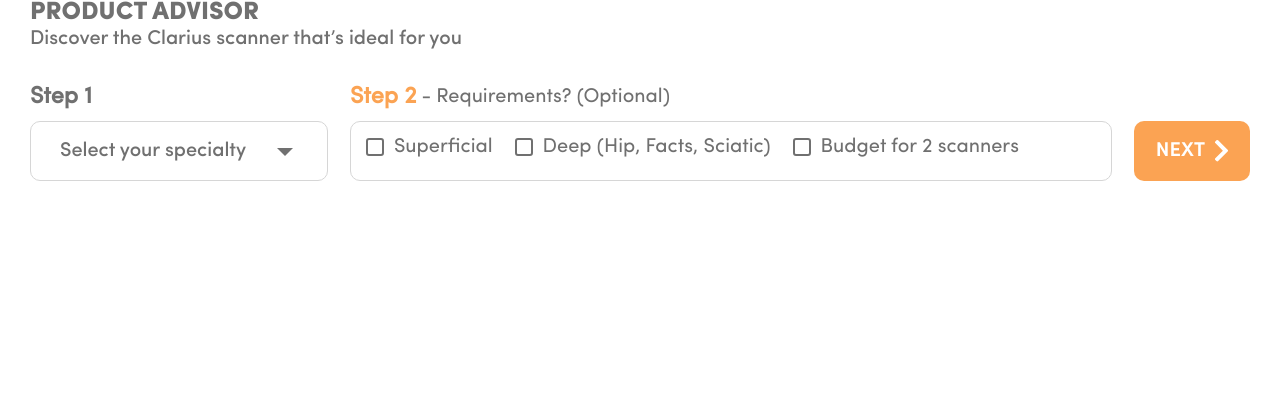
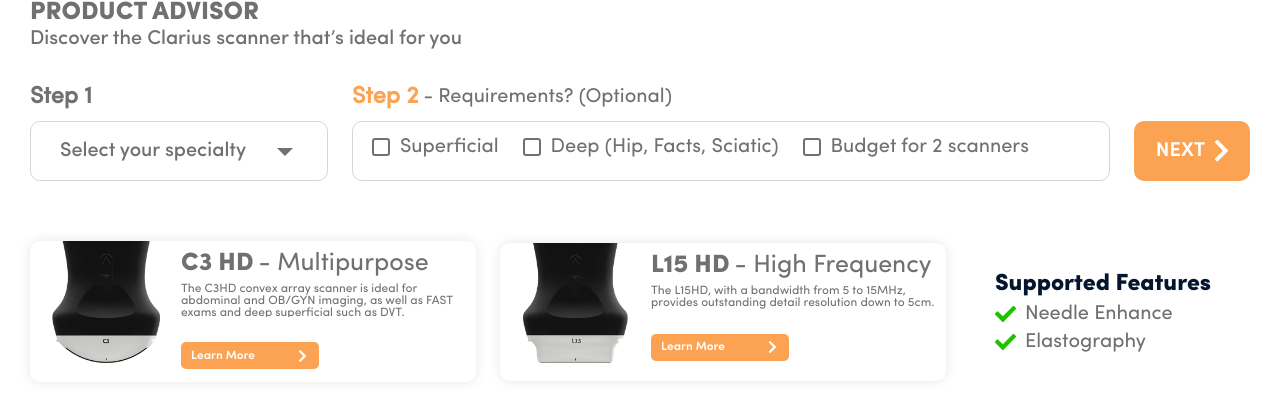
Before and after one commit to SeryogaGitHub/clarius, a website: page app/index.html in a window 1280 px wide. Drawn offline with nearby package versions, Linux system fonts and the light colour scheme.

Commit message:
стилізація продуктів

```diff
--- a/app/index.html
+++ b/app/index.html
@@ -65,10 +65,10 @@
                 <li class="item">Vascular Access</li>
                 <li class="item">Vascular Surgery</li>
                 <li class="item">Veterinary Medicine</li>
-              </ul>
-            </div>
-          </div>
-        </div>
+              </ul><!-- .list -->
+            </div><!-- .dropdown-container -->
+          </div><!-- #specialty-list -->
+        </div><!-- .step-1 -->
 
         <div class="step-2">
           <div class="title">
@@ -96,7 +96,7 @@
               </div>
             </div>
           </div>
-        </div>
+        </div><!-- .step-2 -->
 
         <button class="next-btn">
           NEXT
@@ -104,9 +104,66 @@
           <svg xmlns="http://www.w3.org/2000/svg" width="12.976" height="21.381" viewBox="0 0 12.976 21.381">
             <path id="chevron-right-solid" d="M40.126,49.179,30.61,58.694a1.175,1.175,0,0,1-1.662,0l-1.11-1.11a1.175,1.175,0,0,1,0-1.66l7.541-7.577-7.541-7.577a1.175,1.175,0,0,1,0-1.66L28.948,38a1.175,1.175,0,0,1,1.662,0l9.516,9.516A1.175,1.175,0,0,1,40.126,49.179Z" transform="translate(-27.495 -37.657)" fill="#fff"/>
           </svg>
-        </button>
+        </button><!-- .next-btn -->
+      </div><!-- .constructor -->
+
+      <div id="scanners-container">
+        <div class="scanner-item">
+          <div class="image" style="background-image: url(img/scanners/c3.png);"></div>
+
+          <div class="info">
+            <div class="title">
+              <h2>C3 HD</h2>
+              <span>- Multipurpose</span>
+            </div>
+
+            <p class="description">
+              The C3HD convex array scanner is ideal for abdominal and OB/GYN imaging, as well as FAST exams and deep superficial such as DVT.
+            </p>
+
+            <a href="#" class="link">
+              Learn More
+
+              <svg xmlns="http://www.w3.org/2000/svg" width="12.976" height="21.381" viewBox="0 0 12.976 21.381">
+                <path id="chevron-right-solid" d="M40.126,49.179,30.61,58.694a1.175,1.175,0,0,1-1.662,0l-1.11-1.11a1.175,1.175,0,0,1,0-1.66l7.541-7.577-7.541-7.577a1.175,1.175,0,0,1,0-1.66L28.948,38a1.175,1.175,0,0,1,1.662,0l9.516,9.516A1.175,1.175,0,0,1,40.126,49.179Z" transform="translate(-27.495 -37.657)" fill="#fff"/>
+              </svg>
+            </a>
+          </div>
+        </div>
+
+        <div class="scanner-item">
+          <div class="image" style="background-image: url(img/scanners/l15.png);"></div>
+
+          <div class="info">
+            <div class="title">
+              <h2>L15 HD</h2>
+              <span> - High Frequency</span>
+            </div>
+
+            <p class="description">
+              The L15HD, with a bandwidth from 5 to 15MHz, provides outstanding detail resolution down to 5cm.
+            </p>
+
+            <a href="#" class="link">
+              Learn More
+
+              <svg xmlns="http://www.w3.org/2000/svg" width="12.976" height="21.381" viewBox="0 0 12.976 21.381">
+                <path id="chevron-right-solid" d="M40.126,49.179,30.61,58.694a1.175,1.175,0,0,1-1.662,0l-1.11-1.11a1.175,1.175,0,0,1,0-1.66l7.541-7.577-7.541-7.577a1.175,1.175,0,0,1,0-1.66L28.948,38a1.175,1.175,0,0,1,1.662,0l9.516,9.516A1.175,1.175,0,0,1,40.126,49.179Z" transform="translate(-27.495 -37.657)" fill="#fff"/>
+              </svg>
+            </a>
+          </div>
+        </div>
+
+        <div class="preview">
+          <h3>Supported Features</h3>
+
+          <ul class="list">
+            <li>Needle Enhance</li>
+            <li>Elastography</li>
+          </ul>
+        </div>
       </div>
-    </div>
+    </div><!-- .center -->
   </section>
 
   <script src="js/scripts.min.js"></script>
--- a/app/less/style.less
+++ b/app/less/style.less
@@ -255,11 +255,11 @@
     min-height: 60px;
 
     .inner{
-      margin: 0 -15px;
+      margin: 0 -12px;
       display: flex;
 
       & > *{
-        margin: 15px 11px;
+        margin: 15px 12px;
       }
     }
   }
@@ -320,10 +320,10 @@
   .constructor{
     display: flex;
     flex-wrap: wrap;
-    margin: 21px -11px 0;
+    margin: 21px -12px 0;
 
     & > *{
-      margin: 15px 11px;
+      margin: 15px 12px;
     }
     .title{
       display: flex;
@@ -338,6 +338,88 @@
   }
   .step.active{
     color: #FBA353;
+  }
+  #scanners-container{
+    margin: 30px -12px 0;
+    display: flex;
+    flex-wrap: wrap;
+    align-items: center;
+
+    & > *{
+      margin: 15px 12px;
+    }
+    .link{
+      background: #FBA353;
+      text-decoration: none;
+      border-radius: 5px;
+      color: #fff;
+      height: 27px;
+      display: inline-flex;
+      font-size: 12px;
+      align-items: center;
+      justify-content: space-between;
+      min-width: 138px;
+      padding: 0 10px;
+      .font-7;
+
+      svg{
+        height: 12px;
+      }
+    }
+    .scanner-item{
+      max-width: 446px;
+      box-shadow: 0 0 12px 0 rgba(0,0,0,.1);
+      border-radius: 10px;
+      padding: 0 7px 13px 13px;
+      display: flex;
+
+      .image{
+        width: 125px;
+        min-height: 125px;
+        background-position: top center;
+        background-repeat: no-repeat;
+        background-size: contain;
+      }
+      .title{
+        display: flex;
+        align-items: center;
+        margin-bottom: 7px;
+        font-size: 25px;
+
+        h2{
+          margin: 0 5px 0 0;
+        }
+      }
+      .info{
+        flex: 1 1;
+        padding-top: 10px;
+        padding-left: 13px;
+      }
+      .description{
+        font-size: 12px;
+        max-height: 34px;
+        overflow: hidden;
+        margin-bottom: 25px;
+      }
+    }
+    .preview{
+      padding: 0 25px;
+
+      h3{
+        .font-9;
+        color: #04162D;
+        margin-bottom: 8px;
+      }
+
+      li{
+        padding-left: 30px;
+        background: url(../img/icons/check-solid.svg) no-repeat left center/21px;
+
+        & + li{
+          margin-top: 8px;
+        }
+      }
+    }
   }
 }
 @media screen and (max-width: 768px) {
```
Also changed, not shown: app/css/style.min.css, app/img/icons/check-solid.svg (added), app/img/scanners/c3.png (added), app/img/scanners/c7.png (added), app/img/scanners/ec7.png (added), app/img/scanners/l15.png (added), app/img/scanners/l7.png (added), app/img/scanners/pa.png (added).
